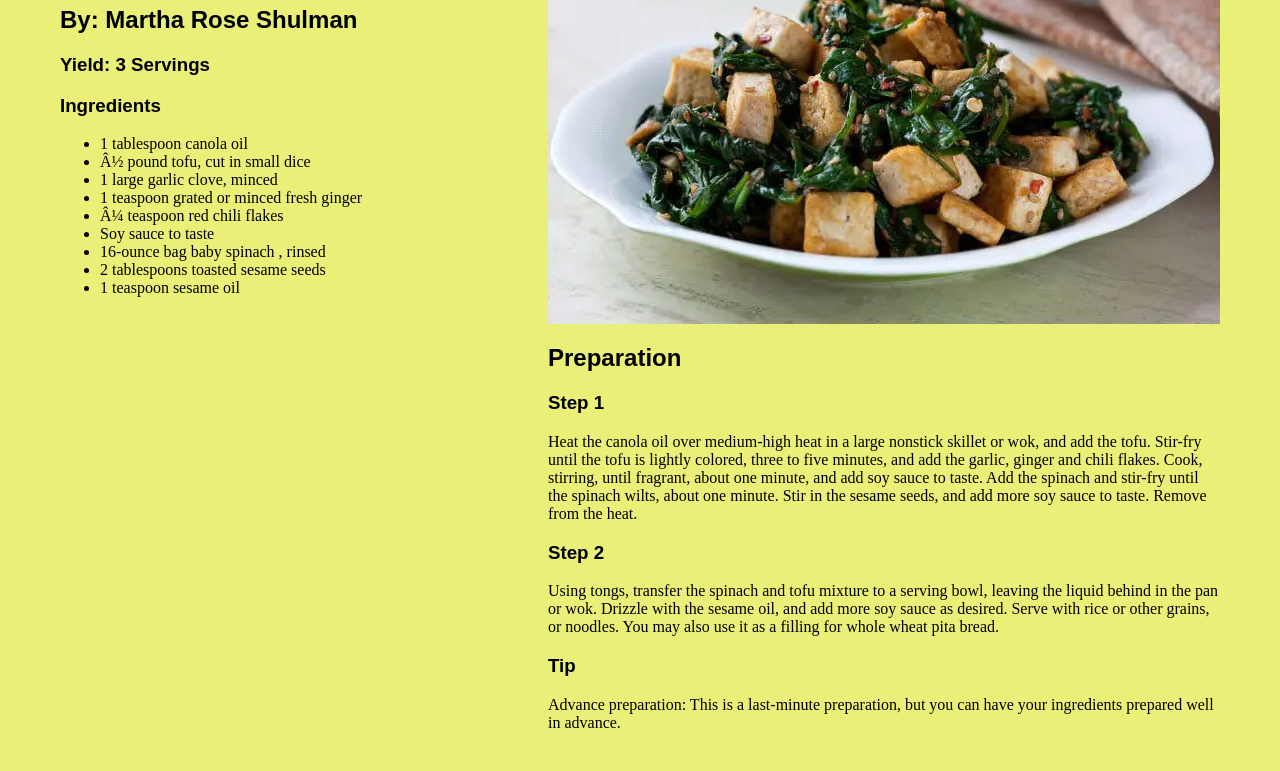
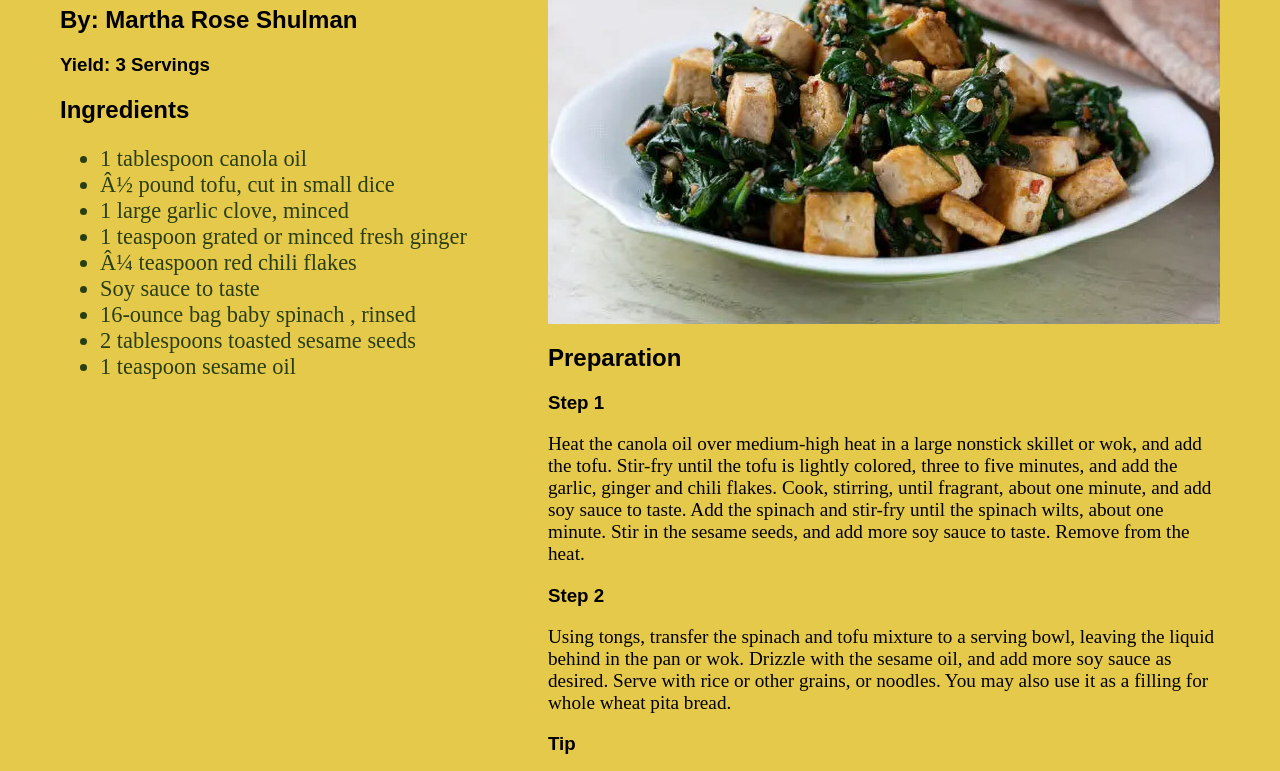
Before and after one commit to JowanJomon/exercise7, a plain HTML site: page index.html in a window 1280 px wide. Shown: the part 143-914 px from the top of the page. Drawn offline with Linux system fonts and the light colour scheme; a web font is replaced by a local one.

Commit message:
Update index.html
Added Custom Fonts and Colors

```diff
--- a/index.html
+++ b/index.html
@@ -1,6 +1,3 @@
-<!--This receipe is taken from https://cooking.nytimes.com/recipes/1012494-spinach-tofu-and-sesame-stir-fry -->
-
-
 <!DOCTYPE html>
 <html lang="eng-ca">
   <head>
@@ -48,7 +45,7 @@
         font-family: "Roboto", sans-serif;
         margin: 0;
         padding: 0;
-        background-color: #e9ef77;
+        background-color: #e5c94b;
       }
       #container {
         width: 1200px;
@@ -87,9 +84,12 @@
       }
       p {
         font-family: "Belanosima", serif;
+        font-size: 1.2em;
       }
       ul {
         font-family: "Belanosima", serif;
+        font-size: 1.4em;
+        color: rgb(41, 62, 19);
       }
     </style>
   </head>
@@ -100,7 +100,7 @@
           <h1>Spinach, Tofu and Sesame Stir-Fry</h1>
           <h2>By: Martha Rose Shulman</h2>
           <h3>Yield: 3 Servings</h3>
-          <h3>Ingredients</h3>
+          <h2>Ingredients</h2>
           <ul>
             <li>1 tablespoon canola oil</li>
             <li>½ pound tofu, cut in small dice</li>
@@ -114,7 +114,10 @@
           </ul>
         </div>
         <div class="column2">
-          <img src="./tofu.jpg" alt="Tofu Salad Recipie Stir" />
+          <img
+            src="./tofu.jpg"
+            alt="Tofu Salad Recipie stir fry easy meal prep vegan "
+          />
 
           <h2>Preparation</h2>
           <h3>Step 1</h3>
```
